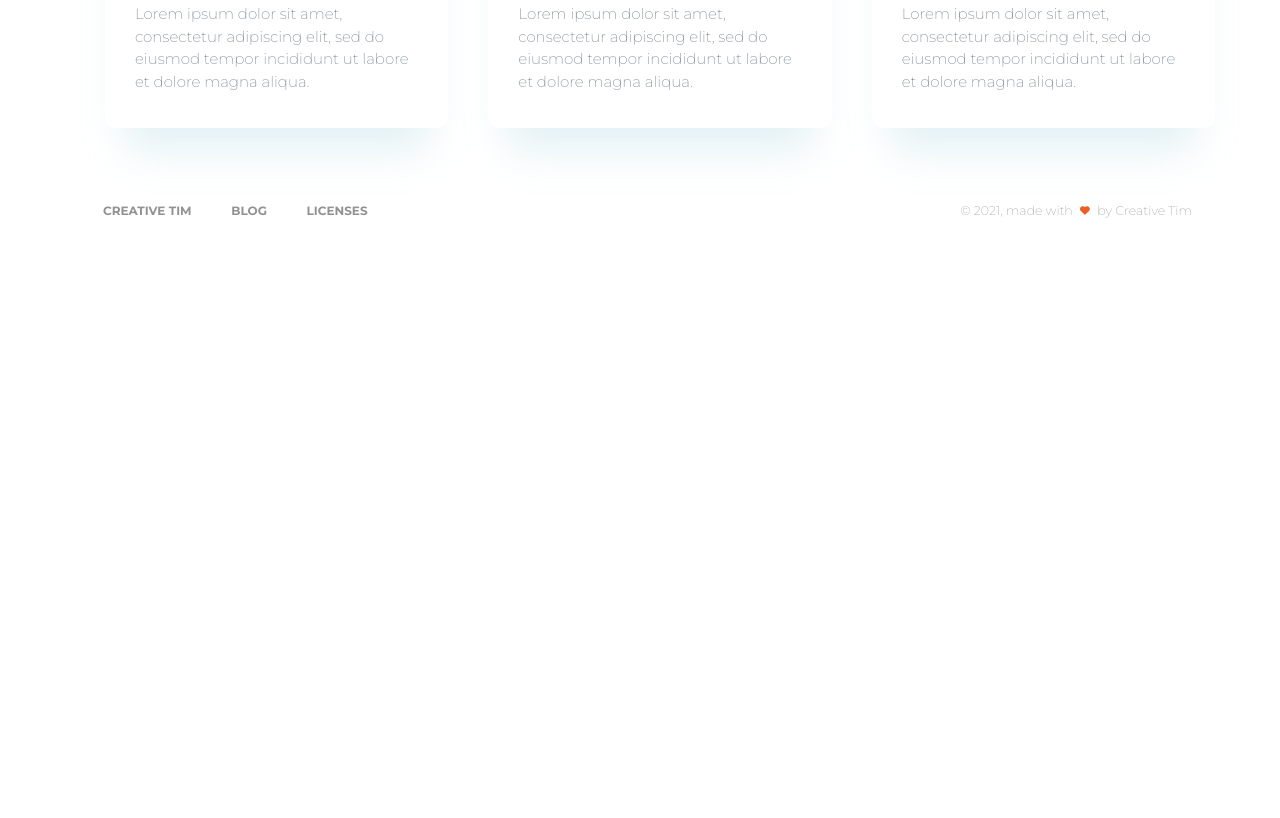
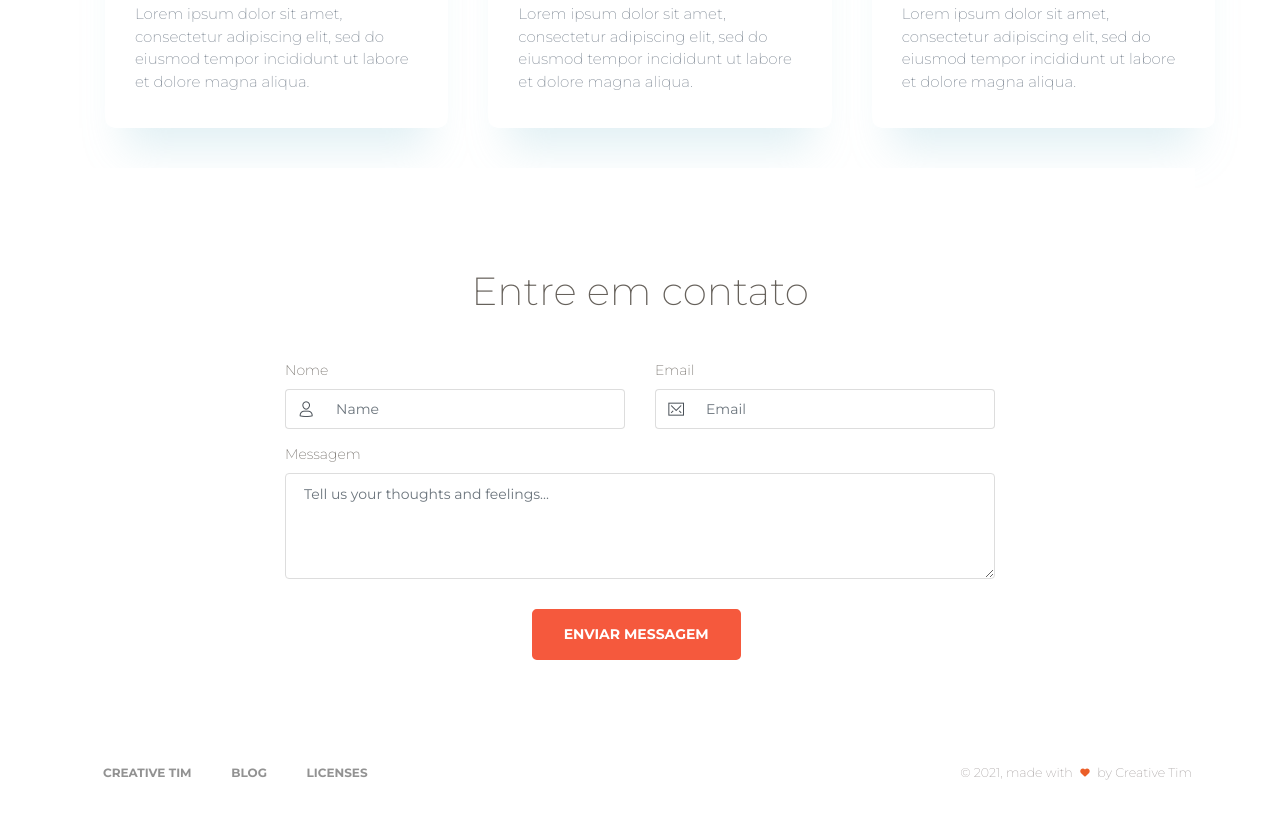
Before and after one commit to willyamsann/livia_-architecture, a website: page index.html in a window 1280 px wide. Shown: the part 1232-2050 px from the top of the page. Before the commit the page ends 1555 px from the top, so only its background shows below. Drawn offline with Linux system fonts and the light colour scheme; some packages are replaced by stand-ins of ours.

Commit message:
Em contato

```diff
--- a/index.html
+++ b/index.html
@@ -316,7 +316,48 @@ body:hover .designer {
 
       <!-- UI Designer -->
       <h6 class="designer">Elegância é liberdade de <a href="" target="_blank">Escolha</a></h6>
-
+      <div class="section landing-section">
+        <div class="container">
+          <div class="row">
+            <div class="col-md-8 ml-auto mr-auto">
+              <h2 class="text-center">Entre em contato</h2>
+              <form class="contact-form">
+                <div class="row">
+                  <div class="col-md-6">
+                    <label>Nome</label>
+                    <div class="input-group">
+                      <div class="input-group-prepend">
+                        <span class="input-group-text">
+                          <i class="nc-icon nc-single-02"></i>
+                        </span>
+                      </div>
+                      <input type="text" class="form-control" placeholder="Name">
+                    </div>
+                  </div>
+                  <div class="col-md-6">
+                    <label>Email</label>
+                    <div class="input-group">
+                      <div class="input-group-prepend">
+                        <span class="input-group-text">
+                          <i class="nc-icon nc-email-85"></i>
+                        </span>
+                      </div>
+                      <input type="text" class="form-control" placeholder="Email">
+                    </div>
+                  </div>
+                </div>
+                <label>Messagem</label>
+                <textarea class="form-control" rows="4" placeholder="Tell us your thoughts and feelings..."></textarea>
+                <div class="row">
+                  <div class="col-md-4 ml-auto mr-auto">
+                    <button class="btn btn-danger btn-lg btn-fill">Enviar Messagem</button>
+                  </div>
+                </div>
+              </form>
+            </div>
+          </div>
+        </div>
+      </div>
     <footer class="footer footer-black  footer-white ">
       <div class="container">
         <div class="row">
```
